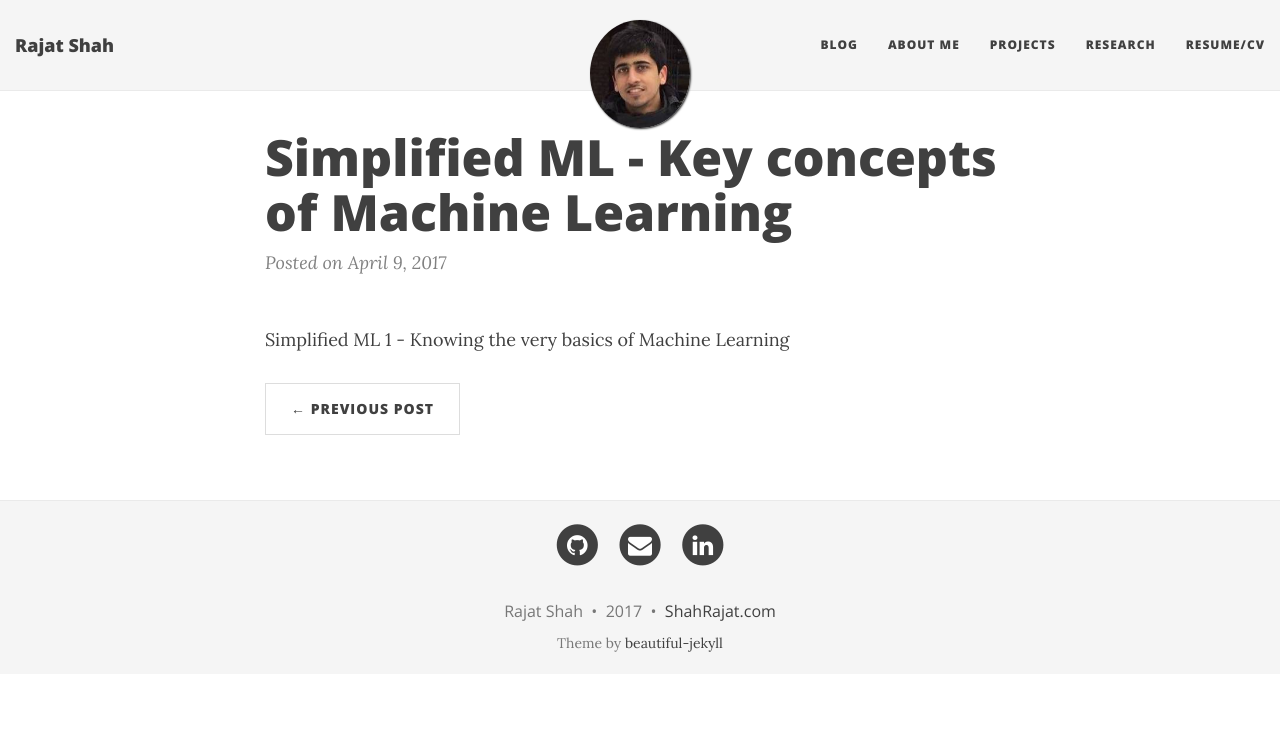
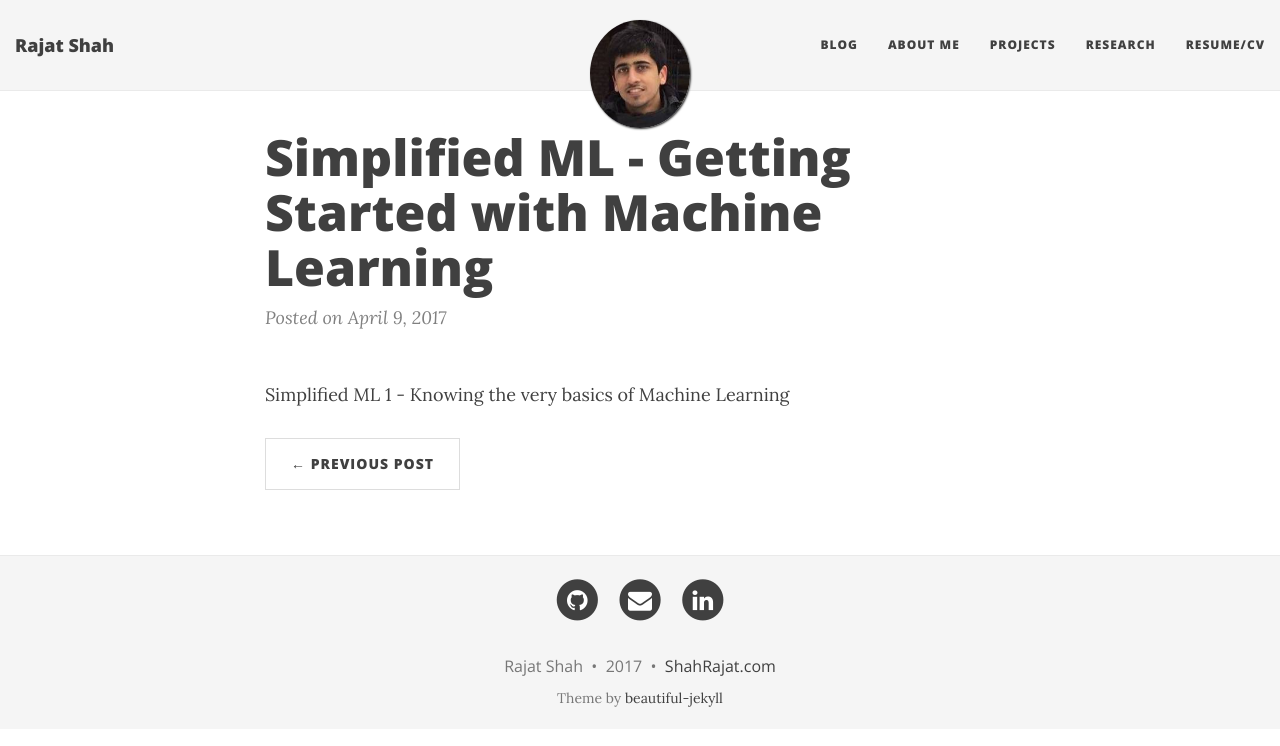
Before and after one commit to shahrajat/shahrajat.github.io, a Jekyll site: the page built from _posts/machine-learning/2017-04-09-simplified-machine-learning-basics.md, in a window 1280 px wide. Shown: the top 746 px of the page. Built offline with Jekyll 4.4.1, drawn with Linux system fonts in a browser that asks for light colours; nearby versions of some CDN libraries; comment, search, counter and statistics services are not loaded.

Commit message:
Updated 2017-04-09-simplified-machine-learning-basics.md

```diff
--- a/_posts/machine-learning/2017-04-09-simplified-machine-learning-basics.md
+++ b/_posts/machine-learning/2017-04-09-simplified-machine-learning-basics.md
@@ -1,6 +1,6 @@
 ---
 layout: post
-title: Simplified ML - Key concepts of Machine Learning
+title: Simplified ML - Getting Started with Machine Learning
 published: true
 ---
 
```
